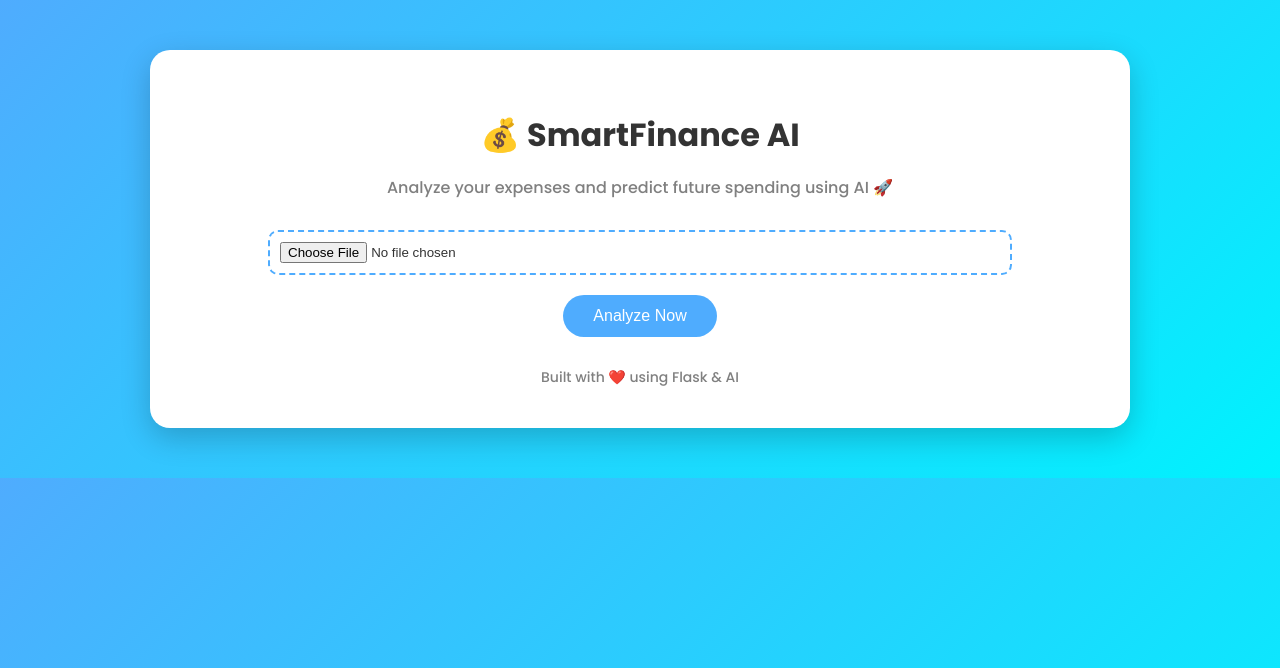
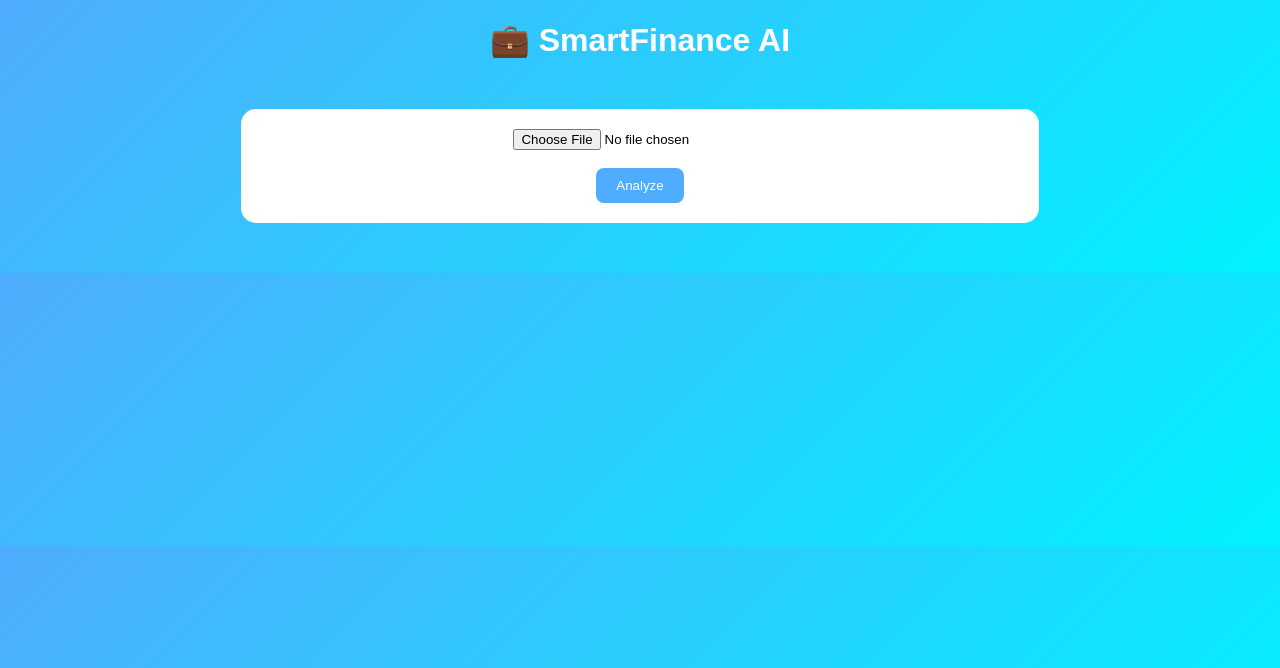
Before and after one commit to ravishsonia404/Personal-Expense-Analyzer-, a Flask app: page / in a window 1280 px wide. Shown: the top 668 px of the page. Run offline with Flask 3, Linux system fonts and the light colour scheme; parts of the project's set-up code (start-up, migrations or seed data) failed here and were passed over.

Commit message:
Update index.html

```diff
--- a/templates/index.html
+++ b/templates/index.html
@@ -1,111 +1,64 @@
 <!DOCTYPE html>
-<html lang="en">
+<html>
 <head>
-    <meta charset="UTF-8">
     <title>SmartFinance AI</title>
-
-    <!-- Google Font -->
-    <link href="https://fonts.googleapis.com/css2?family=Poppins:wght@300;500;700&display=swap" rel="stylesheet">
-
     <style>
         body {
-            margin: 0;
-            font-family: 'Poppins', sans-serif;
+            font-family: Arial;
             background: linear-gradient(135deg, #4facfe, #00f2fe);
-            color: #333;
+            text-align: center;
+            color: white;
         }
-
-        .container {
-            max-width: 900px;
+        .card {
+            background: white;
+            color: black;
+            padding: 20px;
             margin: 50px auto;
-            background: white;
-            padding: 40px;
-            border-radius: 20px;
-            box-shadow: 0 10px 30px rgba(0,0,0,0.2);
-            text-align: center;
+            width: 60%;
+            border-radius: 15px;
         }
-
-        h1 {
-            margin-bottom: 10px;
-            font-size: 32px;
-        }
-
-        p {
-            color: gray;
-            margin-bottom: 30px;
-        }
-
-        input[type="file"] {
-            padding: 10px;
-            border: 2px dashed #4facfe;
-            border-radius: 10px;
-            width: 80%;
-            margin-bottom: 20px;
-        }
-
         button {
-            padding: 12px 30px;
-            border: none;
+            padding: 10px 20px;
             background: #4facfe;
             color: white;
-            font-size: 16px;
-            border-radius: 25px;
-            cursor: pointer;
-            transition: 0.3s;
+            border: none;
+            border-radius: 8px;
         }
-
-        button:hover {
-            background: #007bff;
-            transform: scale(1.05);
+        img {
+            width: 80%;
+            margin-top: 20px;
         }
-
-        .result {
-            margin-top: 30px;
-            padding: 20px;
-            border-radius: 15px;
-            background: #f5f7fa;
-        }
-
-        .result h2 {
-            color: #4facfe;
-        }
-
-        img {
-            margin-top: 20px;
-            border-radius: 10px;
-            width: 100%;
-        }
-
-        .footer {
-            margin-top: 30px;
-            font-size: 14px;
-            color: gray;
+        .error {
+            color: red;
         }
     </style>
 </head>
 
 <body>
 
-<div class="container">
-    <h1>💰 SmartFinance AI</h1>
-    <p>Analyze your expenses and predict future spending using AI 🚀</p>
+<h1>💼 SmartFinance AI</h1>
+
+<div class="card">
 
     <form method="POST" enctype="multipart/form-data">
         <input type="file" name="file" required>
-        <br>
-        <button type="submit">Analyze Now</button>
+        <br><br>
+        <button type="submit">Analyze</button>
     </form>
 
-    {% if prediction %}
-    <div class="result">
-        <h2>📊 Predicted Next Month: ₹{{ prediction }}</h2>
-        <img src="{{ url_for('static', filename='chart.png') }}">
-    </div>
+    {% if error %}
+        <p class="error">{{ error }}</p>
     {% endif %}
 
-    <div class="footer">
-        Built with ❤️ using Flask & AI
-    </div>
+    {% if prediction %}
+        <h2>📈 Predicted Expense: ₹{{ prediction }}</h2>
+        <h3>Total Spending: ₹{{ total }}</h3>
+        <h3>Top Category: {{ category }}</h3>
+
+        <img src="{{ url_for('static', filename='chart.png') }}">
+        <img src="{{ url_for('static', filename='pie.png') }}">
+    {% endif %}
+
 </div>
 
 </body>
```
